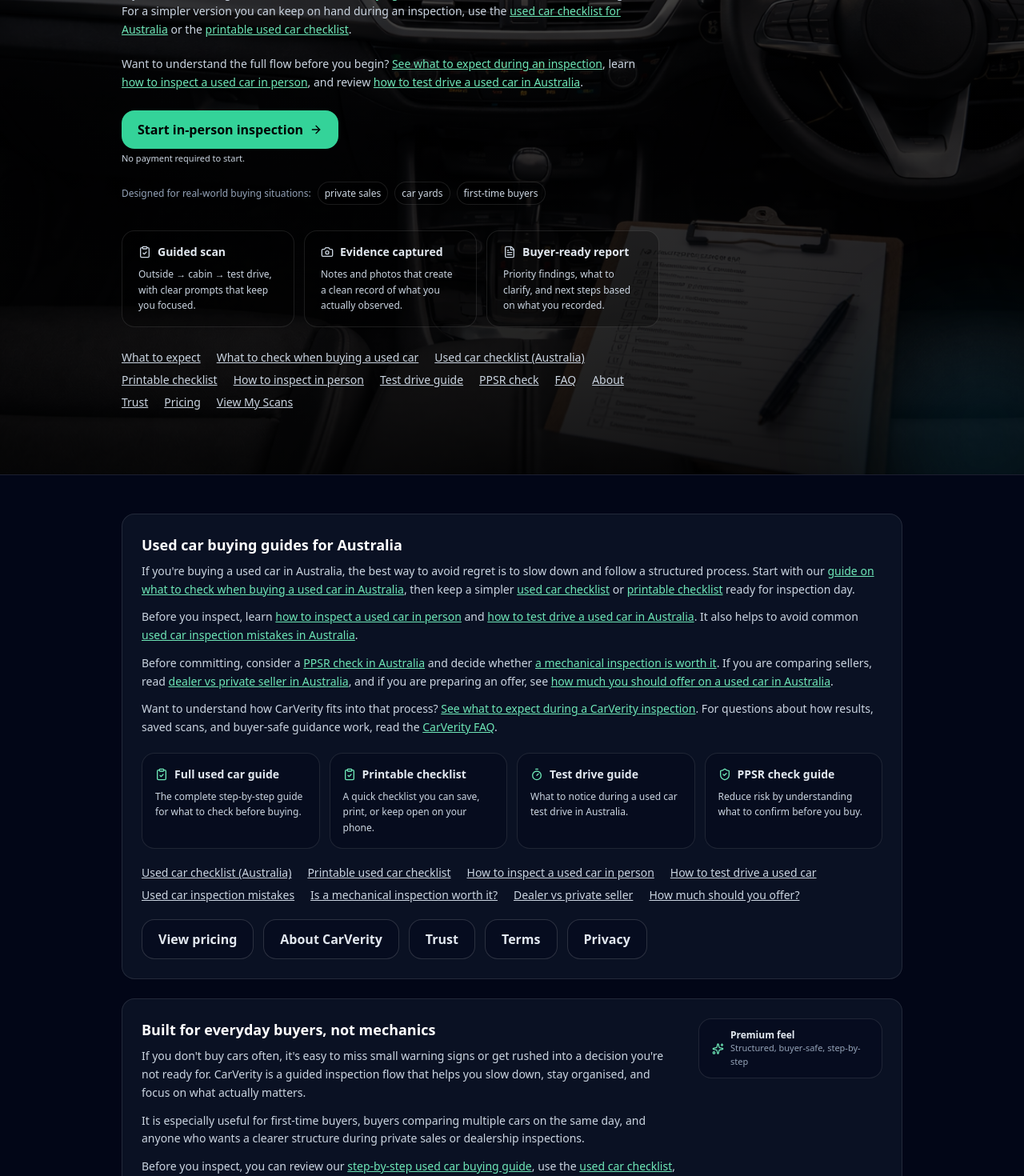
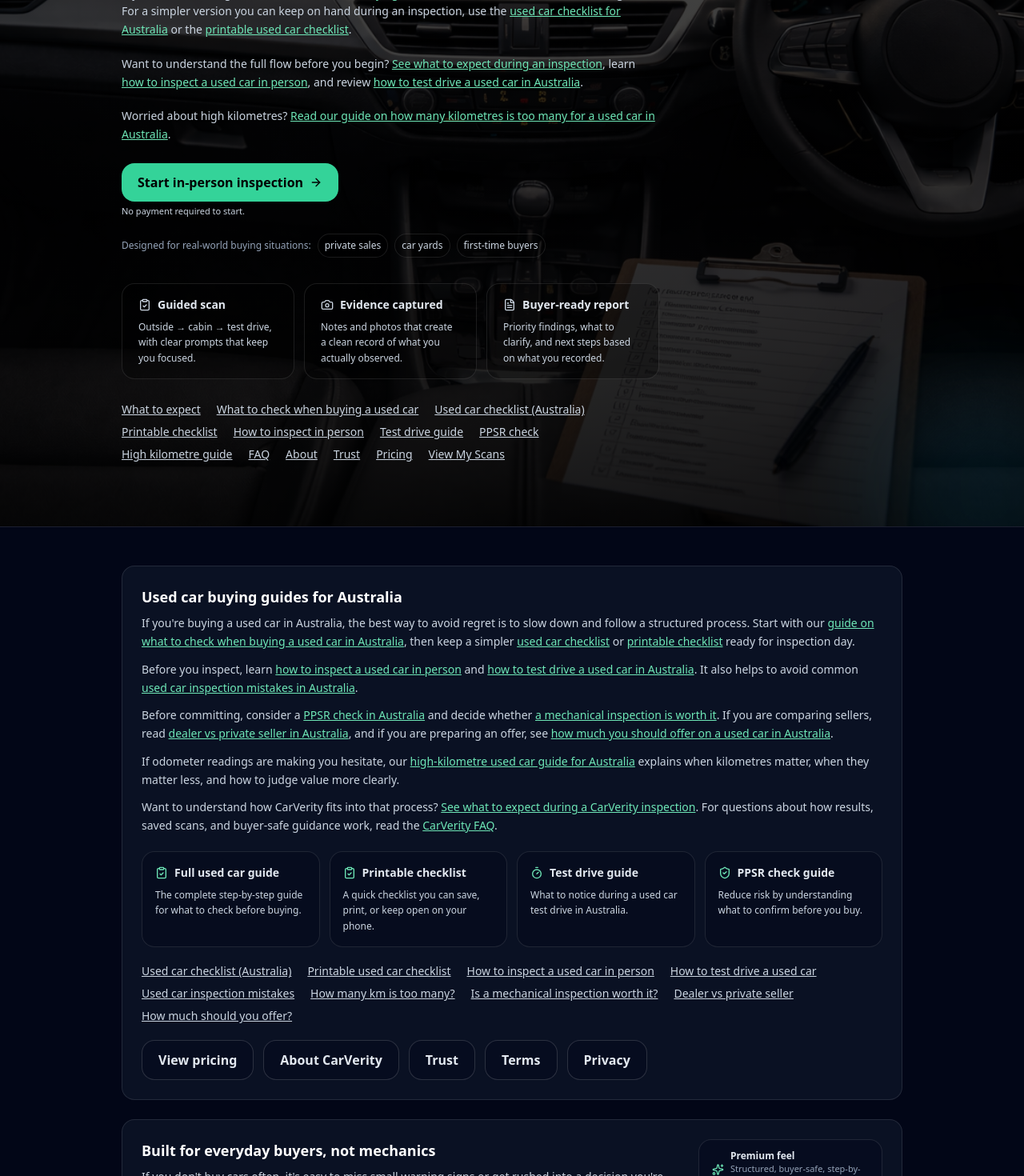
Before and after one commit to jeremy-swallow/carverity-clean, a React (Vite) app: page / in a window 1280 px wide. Shown: the part 580-2050 px from the top of the page at 80% size. Built offline with nearby package versions, Linux system fonts and the light colour scheme; no server answers.

Commit message:
Add internal links for high kilometre guide on homepage

```diff
--- a/src/pages/Home.tsx
+++ b/src/pages/Home.tsx
@@ -395,6 +395,18 @@ export default function Home() {
               .
             </p>
 
+            <p className="text-sm leading-relaxed text-slate-300">
+              Worried about high kilometres?{" "}
+              <Link
+                to="/how-many-km-is-too-many-used-car-australia"
+                className="text-emerald-300 underline hover:text-emerald-200"
+              >
+                Read our guide on how many kilometres is too many for a used car
+                in Australia
+              </Link>
+              .
+            </p>
+
             <div className="mt-1 flex flex-wrap items-start gap-3">
               <div className="flex flex-col gap-1">
                 <button
@@ -525,6 +537,13 @@ export default function Home() {
                 PPSR check
               </Link>
 
+              <Link
+                to="/how-many-km-is-too-many-used-car-australia"
+                className="text-sm text-slate-300 underline"
+              >
+                High kilometre guide
+              </Link>
+
               <Link to="/faq" className="text-sm text-slate-300 underline">
                 FAQ
               </Link>
@@ -645,6 +664,18 @@ export default function Home() {
           </p>
 
           <p className="mt-3 text-sm leading-relaxed text-slate-300">
+            If odometer readings are making you hesitate, our{" "}
+            <Link
+              to="/how-many-km-is-too-many-used-car-australia"
+              className="text-emerald-300 underline hover:text-emerald-200"
+            >
+              high-kilometre used car guide for Australia
+            </Link>{" "}
+            explains when kilometres matter, when they matter less, and how to
+            judge value more clearly.
+          </p>
+
+          <p className="mt-3 text-sm leading-relaxed text-slate-300">
             Want to understand how CarVerity fits into that process?{" "}
             <Link
               to="/what-to-expect"
@@ -748,6 +779,12 @@ export default function Home() {
               className="text-slate-300 underline hover:text-white"
             >
               Used car inspection mistakes
+            </Link>
+            <Link
+              to="/how-many-km-is-too-many-used-car-australia"
+              className="text-slate-300 underline hover:text-white"
+            >
+              How many km is too many?
             </Link>
             <Link
               to="/is-a-mechanical-inspection-worth-it-australia"
@@ -1259,6 +1296,13 @@ export default function Home() {
             </Link>
             {" · "}
             <Link
+              to="/how-many-km-is-too-many-used-car-australia"
+              className="text-slate-300 underline"
+            >
+              How many km is too many?
+            </Link>
+            {" · "}
+            <Link
               to="/is-a-mechanical-inspection-worth-it-australia"
               className="text-slate-300 underline"
             >
```
